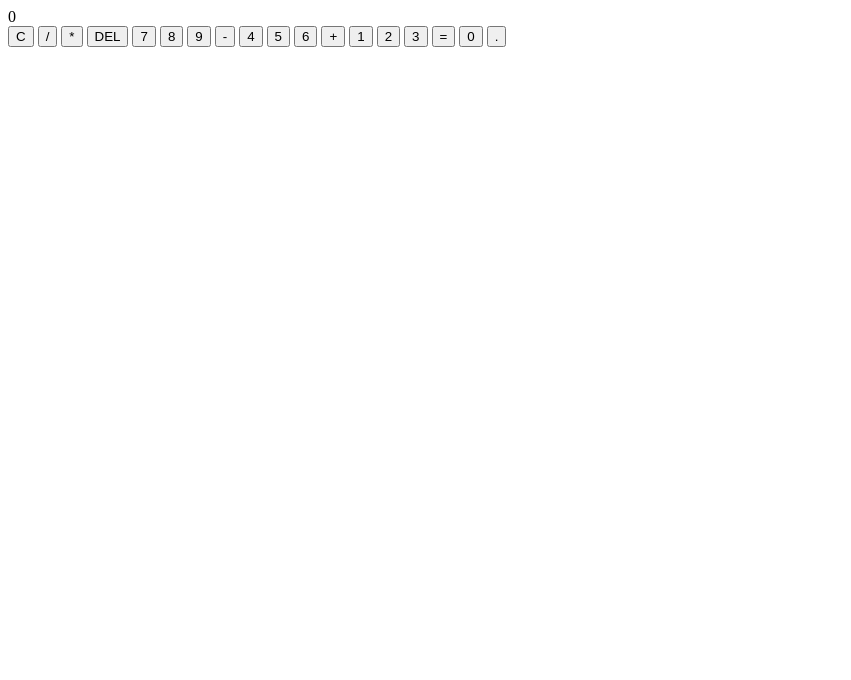
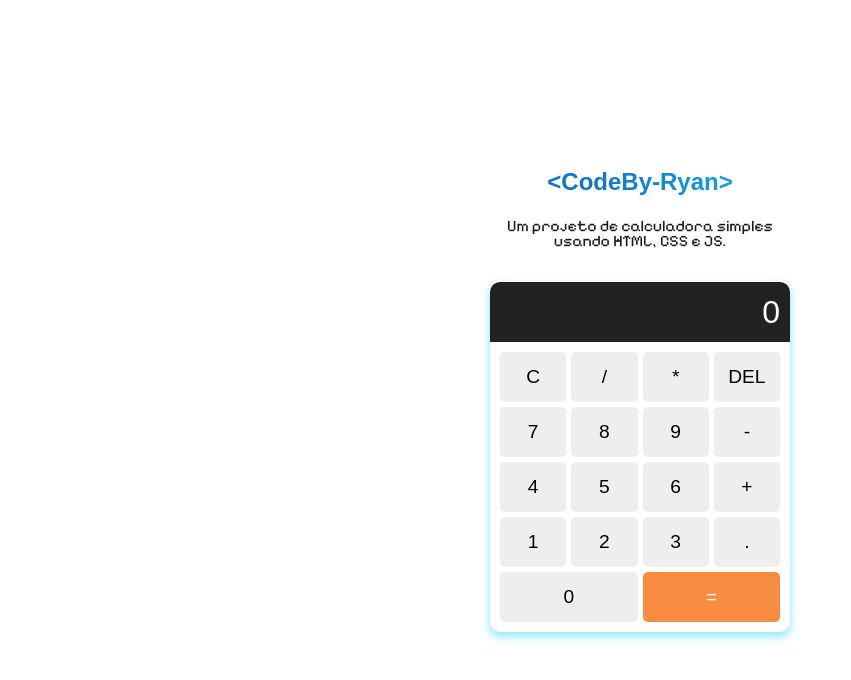
Before and after one commit to CodeBy-Ryan/Calculadora, a plain HTML site: page index.html in a window 1280 px wide. Shown: the whole page, without its empty margins (0-851 px from the left). Drawn offline with Linux system fonts and the light colour scheme.

Commit message:
Adiciona nova funcionalidade de cálculo para a calculadora

```diff
--- a/css/style.css
+++ b/css/style.css
@@ -0,0 +1,142 @@
+/* Definindo a fonte local */
+@font-face {
+  font-family: "Pixelify Sans"; /* Nome da fonte que você vai usar */
+  src: url("/font/Pixelify\ Sans.ttf") format("truetype"); /* Caminho relativo para a fonte */
+  font-weight: 400; /* Peso da fonte regular */
+  font-style: normal; /* Estilo normal */
+}
+
+/* Define o estilo básico para o corpo da página */
+body {
+  font-family: Arial, sans-serif; /* Define uma fonte legível */
+  flex-direction: column; /* Coloca os elementos um abaixo do outro */
+  display: flex; /* Centraliza o conteúdo horizontalmente */
+  justify-content: center; /* Alinha o conteúdo no centro horizontal */
+  align-items: center; /* Alinha o conteúdo no centro vertical */
+  height: 100vh; /* Ocupa 100% da altura da janela do navegador */
+  margin: 0; /* Remove margens padrão */
+  background: #ffffff; /* Define uma cor de fundo suave */
+}
+
+/* Estilizando o Logo */
+.logo {
+  font-size: 1.5rem; /* Aumenta o tamanho da fonte para torná-la mais chamativa */
+  font-weight: bold;
+  background: linear-gradient(
+    270deg,
+    #12a1e3 -4.92%,
+    #1173ce 78.24%
+  ); /* Gradiente de cor */
+  -webkit-background-clip: text; /* Aplica o fundo ao texto (em navegadores WebKit) */
+  -webkit-text-fill-color: transparent; /* Faz o texto ser preenchido com o gradiente */
+  background-clip: text; /* Aplica o gradiente no texto */
+  font-family: "Bayon", sans-serif; /* Fonte estilosa para dar um visual único */
+  text-align: center; /* Centraliza o texto */
+  margin-top: 20px; /* Espaço acima do logo */
+
+  /* Efeito de transição para quando o mouse passar por cima */
+  transition: transform 0.3s ease, text-shadow 0.3s ease;
+}
+
+/* Efeito de hover para o logo */
+.logo:hover {
+  /* Anima o logo para um leve zoom ao passar o mouse */
+  transform: scale(1.1); /* Aumenta um pouco o tamanho */
+
+  /* Mudança na sombra para destacar mais o logo */
+  text-shadow: 4px 4px 10px rgba(28, 172, 255, 0.3);
+}
+
+/* styles.css */
+h4 {
+  font-family: "Pixelify Sans", serif;
+  font-size: 1rem;
+  font-weight: 400;
+  text-align: center;
+  color: #1b1b1b;
+  line-height: 15px; /* 24 pixels de espaçamento entre as linhas */
+}
+
+/* Define o estilo principal da calculadora */
+.calculator {
+  width: 300px; /* Largura fixa da calculadora */
+  background: #fff; /* Cor de fundo branca */
+  border-radius: 10px; /* Bordas arredondadas */
+  box-shadow: 0 4px 10px rgba(25, 209, 255, 0.555); /* Adiciona uma sombra para destacar */
+  overflow: hidden; /* Garante que nada ultrapasse as bordas arredondadas */
+  margin-top: 1%; /* Dá um espaço da logo */
+}
+
+/* Estilo da tela de exibição */
+#display {
+  height: 60px; /* Altura da tela */
+  background: #222; /* Fundo escuro */
+  color: #fff; /* Texto branco para contraste */
+  text-align: right; /* Alinha os números à direita */
+  font-size: 2rem; /* Tamanho grande do texto */
+  line-height: 60px; /* Centraliza verticalmente o texto */
+  padding: 0 10px; /* Adiciona espaço interno (horizontal) */
+  overflow: hidden; /* Esconde conteúdo extra (se houver) */
+}
+
+/* Estilo dos botões */
+.buttons {
+  display: grid; /* Usa grid layout para organizar os botões */
+  grid-template-columns: repeat(4, 1fr); /* Cria 4 colunas de tamanhos iguais */
+  gap: 5px; /* Espaçamento entre os botões */
+  padding: 10px; /* Espaçamento interno ao redor dos botões */
+}
+
+/* Estilo padrão para os botões */
+.btn {
+  height: 50px; /* Altura dos botões */
+  font-size: 1.2rem; /* Tamanho do texto nos botões */
+  border: none; /* Remove bordas */
+  border-radius: 5px; /* Bordas levemente arredondadas */
+  background: #eee; /* Cor de fundo padrão */
+  cursor: pointer; /* Mostra o cursor de "mão" ao passar o mouse */
+  transition: transform 0.1s, background 0.2s; /* Animações suaves para clique e hover */
+}
+
+/* Efeito ao passar o mouse nos botões */
+.btn:hover {
+  background: #ddd; /* Muda a cor de fundo ao passar o mouse */
+}
+
+/* Efeito ao clicar no botão */
+.btn:active {
+  transform: scale(0.95); /* Reduz o tamanho do botão levemente ao clicar */
+}
+
+/* Estilo especial para o botão "=" */
+.equal {
+  background: #f78c40; /* Cor laranja destacada */
+  color: #fff; /* Texto branco para contraste */
+  grid-column: span 2; /* Ocupa duas colunas no grid */
+}
+
+/* Efeito especial para o botão "=" ao passar o mouse */
+.equal:hover {
+  background: #f76a1e; /* Cor laranja mais intensa */
+}
+
+/* Botão "zero" ocupa duas colunas */
+.zero {
+  grid-column: span 2; /* O botão "0" ocupa duas colunas horizontalmente */
+}
+
+/* Tornando a calculadora responsiva */
+@media (max-width: 400px) {
+  .calculator {
+    width: 90%; /* Ajusta a largura da calculadora para 90% da tela */
+  }
+
+  #display {
+    font-size: 1.5rem; /* Reduz o tamanho da fonte da tela */
+  }
+
+  .btn {
+    font-size: 1rem; /* Reduz o tamanho do texto nos botões */
+    height: 40px; /* Reduz a altura dos botões */
+  }
+}
--- a/index.html
+++ b/index.html
@@ -7,6 +7,12 @@
     <link rel="stylesheet" href="/css/style.css" />
   </head>
   <body>
+    <div class="Logo">
+      <a href="#" class="logo" title="Criador"> <<span>CodeBy-Ryan</span>> </a>
+    </div>
+
+    <h4>Um projeto de calculadora simples <br />usando HTML, CSS e JS.</h4>
+
     <div class="calculator">
       <!-- Tela da calculadora -->
       <div id="display">0</div>
@@ -41,16 +47,16 @@
         <button class="btn" onclick="appendValue('2')">2</button>
         <button class="btn" onclick="appendValue('3')">3</button>
 
-        <!-- Botão de igual, para calcular o resultado -->
-        <button class="btn equal" onclick="calculateResult()">=</button>
+        <!-- Botão para inserir ponto (para números decimais) -->
+        <button class="btn" onclick="appendValue('.')">.</button>
 
         <!-- Botão de zero -->
         <button class="btn zero" onclick="appendValue('0')">0</button>
 
-        <!-- Botão para inserir ponto (para números decimais) -->
-        <button class="btn" onclick="appendValue('.')">.</button>
+        <!-- Botão de igual, para calcular o resultado -->
+        <button class="btn equal" onclick="calculateResult()">=</button>
       </div>
     </div>
-    <script src="script.js"></script>
+    <script src="/js/script.js"></script>
   </body>
 </html>
--- a/js/script.js
+++ b/js/script.js
@@ -0,0 +1,53 @@
+// Variável para armazenar o conteúdo da tela da calculadora
+let displayValue = ""; // Inicializa a variável com uma string vazia. Ela armazena o que é exibido no display.
+
+// Função para atualizar o display da calculadora
+function updateDisplay() {
+  // Seleciona o elemento HTML com o id "display" onde o conteúdo será mostrado
+  const display = document.getElementById("display");
+
+  // Verifica se 'displayValue' está vazio. Se estiver, exibe "0", caso contrário, exibe o valor atual.
+  display.textContent = displayValue || "0"; // Se 'displayValue' estiver vazio, exibe "0", caso contrário, mostra o valor armazenado.
+}
+
+// Função para adicionar um valor ao display
+function appendValue(value) {
+  // Adiciona o valor (número ou operador) à variável 'displayValue'
+  displayValue += value;
+
+  // Chama a função updateDisplay() para atualizar o conteúdo do display após a adição do valor
+  updateDisplay();
+}
+
+// Função para limpar o display
+function clearDisplay() {
+  // Limpa a variável 'displayValue' (deixa ela vazia)
+  displayValue = "";
+
+  // Chama a função updateDisplay() para atualizar o display, mostrando "0"
+  updateDisplay();
+}
+
+// Função para apagar o último caractere do display
+function deleteLast() {
+  // Remove o último caractere da variável 'displayValue'
+  displayValue = displayValue.slice(0, -1);
+
+  // Chama a função updateDisplay() para atualizar o display com a nova string
+  updateDisplay();
+}
+
+// Função para calcular o resultado da expressão no display
+function calculateResult() {
+  try {
+    // 'eval' executa a expressão matemática contida em 'displayValue'
+    // Exemplo: se 'displayValue' for '2+2', 'eval' calculará '4'
+    displayValue = eval(displayValue).toString(); // Converte o resultado de volta para string
+  } catch {
+    // Se ocorrer um erro (exemplo: expressão inválida), exibe "Erro" no display
+    displayValue = "Erro";
+  }
+
+  // Atualiza o display com o resultado ou "Erro"
+  updateDisplay();
+}
```
Also changed, not shown: font/Pixelify Sans.ttf (added).
